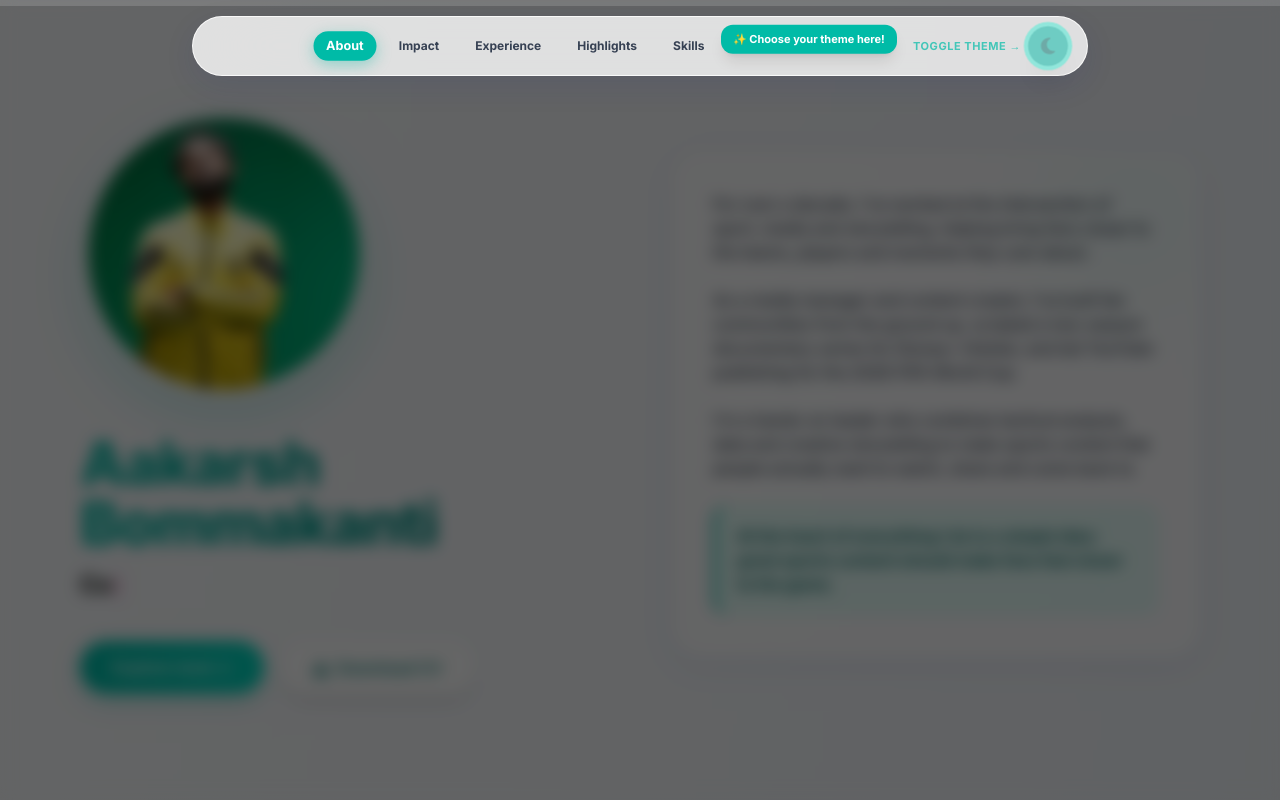
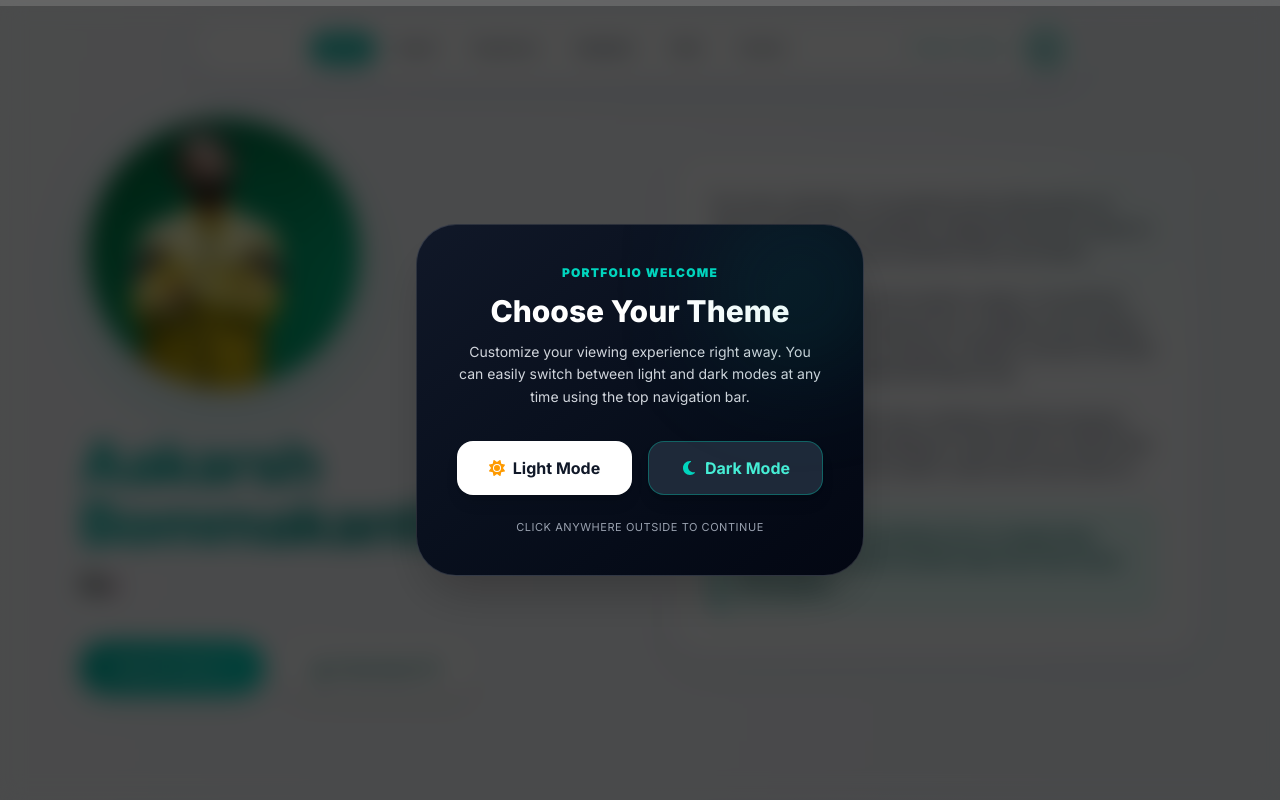
Before and after one commit to AakarshBot/aakars-portfolio-new, a Next.js app: page / in a window 1280 px wide. Shown: the top 800 px of the page. Built offline with nearby package versions, Linux system fonts and the light colour scheme.

Commit message:
Update page.tsx

```diff
--- a/src/app/page.tsx
+++ b/src/app/page.tsx
@@ -100,7 +100,7 @@ function useTypewriter(words: string[], speed = 80, pause = 1200) {
 // ---------- Main Page Component ----------
 export default function Page() {
   const [isDark, setIsDark] = useState(false); // Default to light mode
-  const [showOverlay, setShowOverlay] = useState(true);
+  const [showWelcomeModal, setShowWelcomeModal] = useState(true);
   const [active, setActive] = useState("about");
   const [progress, setProgress] = useState(0);
   const [showNav, setShowNav] = useState(true);
@@ -126,11 +126,10 @@ export default function Page() {
       const height = document.documentElement.scrollHeight - window.innerHeight;
       setProgress((currentScrollY / height) * 100);
 
-      // Dynamic Nav Show/Hide logic
       if (currentScrollY > lastScrollY.current && currentScrollY > 80) {
-        setShowNav(false); // Scrolling down -> hide navbar
+        setShowNav(false);
       } else {
-        setShowNav(true); // Scrolling up -> show navbar
+        setShowNav(true);
       }
       lastScrollY.current = currentScrollY;
     };
@@ -138,6 +137,15 @@ export default function Page() {
     window.addEventListener("scroll", handleScroll, { passive: true });
     return () => window.removeEventListener("scroll", handleScroll);
   }, []);
+
+  // Dismiss welcome overlay on ANY click on the page
+  useEffect(() => {
+    const handleClickAnywhere = () => {
+      if (showWelcomeModal) setShowWelcomeModal(false);
+    };
+    window.addEventListener("click", handleClickAnywhere);
+    return () => window.removeEventListener("click", handleClickAnywhere);
+  }, [showWelcomeModal]);
 
   useEffect(() => {
     const observer = new IntersectionObserver((entries) => {
@@ -171,15 +179,47 @@ export default function Page() {
   return (
     <div className={`min-h-screen font-sans selection:bg-teal-500 selection:text-white transition-colors duration-700 ${tBg} relative`}>
 
-      {/* Professional Semi-Opaque Backdrop Overlay on Load */}
+      {/* Professional Opaque Screen & Modal on Load */}
       <AnimatePresence>
-        {showOverlay && (
+        {showWelcomeModal && (
           <motion.div
             initial={{ opacity: 0 }}
             animate={{ opacity: 1 }}
             exit={{ opacity: 0 }}
-            className="fixed inset-0 z-40 bg-black/60 backdrop-blur-sm pointer-events-auto"
-          />
+            className="fixed inset-0 z-50 bg-black/70 backdrop-blur-md flex items-center justify-center p-4"
+            onClick={(e) => { e.stopPropagation(); setShowWelcomeModal(false); }}
+          >
+            <motion.div
+              initial={{ scale: 0.9, y: 20 }}
+              animate={{ scale: 1, y: 0 }}
+              exit={{ scale: 0.9, y: 20 }}
+              className="bg-gradient-to-br from-gray-900 to-gray-950 text-white p-8 sm:p-10 rounded-[2.5rem] shadow-2xl border border-white/15 max-w-md w-full text-center relative overflow-hidden"
+              onClick={(e) => e.stopPropagation()}
+            >
+              <div className="absolute top-0 right-0 w-32 h-32 bg-teal-500/20 blur-3xl rounded-full pointer-events-none"></div>
+
+              <span className="text-xs font-black text-teal-400 uppercase tracking-widest block mb-3">Portfolio Welcome</span>
+              <h3 className="text-2xl sm:text-3xl font-extrabold mb-3">Choose Your Theme</h3>
+              <p className="text-sm text-gray-300 mb-8 leading-relaxed">Customize your viewing experience right away. You can easily switch between light and dark modes at any time using the top navigation bar.</p>
+
+              <div className="grid grid-cols-2 gap-4 mb-6">
+                <button
+                  onClick={() => { setIsDark(false); setShowWelcomeModal(false); }}
+                  className="flex items-center justify-center gap-2 py-3.5 px-5 rounded-2xl bg-white text-gray-900 font-bold hover:bg-teal-50 transition-all shadow-lg group"
+                >
+                  <FaSun className="text-amber-500 group-hover:rotate-45 transition-transform" /> Light Mode
+                </button>
+                <button
+                  onClick={() => { setIsDark(true); setShowWelcomeModal(false); }}
+                  className="flex items-center justify-center gap-2 py-3.5 px-5 rounded-2xl bg-gray-800 text-teal-300 border border-teal-500/40 font-bold hover:bg-gray-750 transition-all shadow-lg group"
+                >
+                  <FaMoon className="text-teal-400 group-hover:-rotate-12 transition-transform" /> Dark Mode
+                </button>
+              </div>
+
+              <p className="text-[11px] text-gray-400 uppercase tracking-wider">Click anywhere outside to continue</p>
+            </motion.div>
+          </motion.div>
         )}
       </AnimatePresence>
 
@@ -194,8 +234,8 @@ export default function Page() {
         <div className="h-full bg-gradient-to-r from-teal-400 via-pink-400 to-amber-400 rounded-r-full shadow-[0_0_10px_rgba(45,212,191,0.5)]" style={{ width: `${progress}%` }} />
       </div>
 
-      {/* Dynamic Floating Island Navbar (Auto-hides on scroll down, reappears on scroll up) */}
-      <header className={`fixed top-4 left-0 right-0 z-50 px-3 sm:px-6 transition-transform duration-500 ease-in-out ${showNav ? 'translate-y-0' : '-translate-y-28'}`}>
+      {/* Dynamic Floating Island Navbar */}
+      <header className={`fixed top-4 left-0 right-0 z-40 px-3 sm:px-6 transition-transform duration-500 ease-in-out ${showNav ? 'translate-y-0' : '-translate-y-28'}`}>
         <div className={`max-w-4xl mx-auto flex flex-wrap justify-between items-center rounded-full px-5 py-2.5 gap-3 transition-colors duration-500 border ${tNav}`}>
           <div className="flex flex-wrap justify-center items-center gap-1 sm:gap-3 w-full sm:w-auto flex-1">
             {Object.keys(refs).map((key) => (
@@ -206,29 +246,14 @@ export default function Page() {
           </div>
 
           <div className="relative flex items-center gap-2 mx-auto sm:mx-0">
-            {/* Pulsing Theme Customization Hint */}
-            <AnimatePresence>
-              {showOverlay && (
-                <motion.div
-                  initial={{ opacity: 0, x: 10 }}
-                  animate={{ opacity: 1, x: 0 }}
-                  exit={{ opacity: 0, x: 10 }}
-                  className="absolute -left-48 top-1/2 -translate-y-1/2 bg-teal-500 text-white text-[11px] font-bold px-3 py-1.5 rounded-xl shadow-lg whitespace-hidden sm:whitespace-nowrap pointer-events-none animate-bounce"
-                >
-                  ✨ Choose your theme here!
-                </motion.div>
-              )}
-            </AnimatePresence>
-
             <span className="text-[11px] font-bold tracking-wider uppercase opacity-70 hidden md:inline-block animate-pulse text-teal-500">Toggle Theme →</span>
 
             <button
               onClick={(e) => {
                 e.stopPropagation();
                 setIsDark(!isDark);
-                setShowOverlay(false);
               }}
-              className={`p-2.5 rounded-full transition-all shadow-xl flex-shrink-0 scale-105 ${showOverlay ? 'bg-teal-500 text-white ring-4 ring-teal-300 animate-pulse' : 'bg-teal-500/20 hover:bg-teal-500/30 text-teal-500 border-2 border-teal-500'}`}
+              className="p-2.5 rounded-full bg-teal-500/20 hover:bg-teal-500/30 text-teal-500 border-2 border-teal-500 transition-all shadow-md flex-shrink-0 scale-105"
               title="Click here to switch between light and dark mode"
             >
               {isDark ? <FaSun className="text-amber-300 text-lg" /> : <FaMoon className="text-teal-700 text-lg" />}
```
